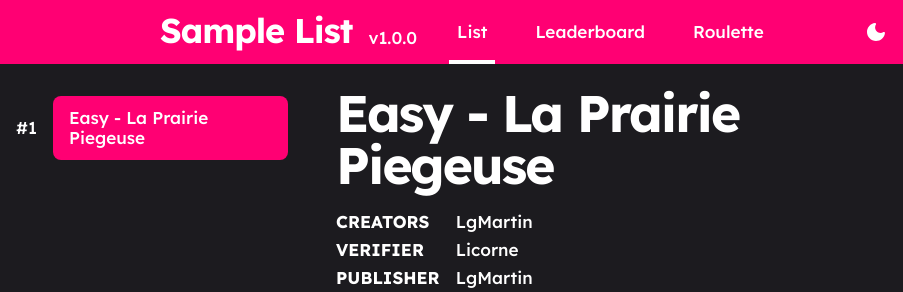
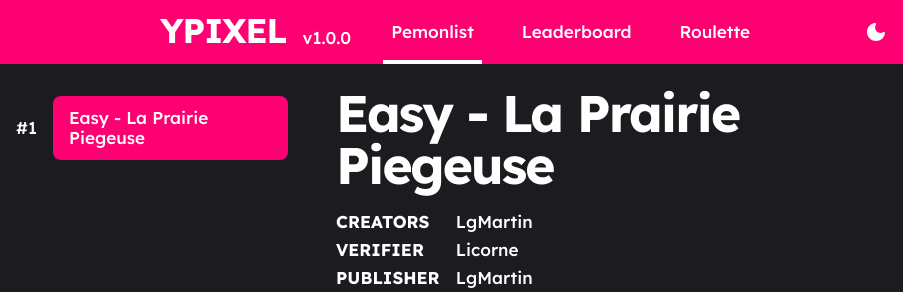
Before and after one commit to LTTFranceGD/Ypixell-Plat-GDPS-, a plain HTML site: page index.html in a window 1280 px wide. Shown: the top 292 px of the page, 0-903 px from the left. Drawn offline with nearby package versions, Linux system fonts and the light colour scheme.

Commit message:
Update index.html

```diff
--- a/index.html
+++ b/index.html
@@ -3,7 +3,7 @@
     <head>
         <meta charset="UTF-8" />
         <meta name="viewport" content="width=1024" />
-        <title>Your List Name</title>
+        <title>Ypixell GDPS</title>
 
         <!-- Replace your server icon by uploading an image file named "list_icon.png"-->
         <link rel="icon" href="/list_icon.png" />
@@ -37,12 +37,12 @@
     <body id="app">
         <header :class="{ dark: store.dark }">
             <div class="logo">
-                <h2>Sample List</h2>
+                <h2>YPIXEL</h2>
                 <p>v1.0.0</p>
             </div>
             <nav class="nav">
                 <router-link class="nav__tab" to="/">
-                    <span class="type-label-lg">List</span>
+                    <span class="type-label-lg">Pemonlist</span>
                 </router-link>
                 <router-link class="nav__tab" to="/leaderboard">
                     <span class="type-label-lg">Leaderboard</span>
```
